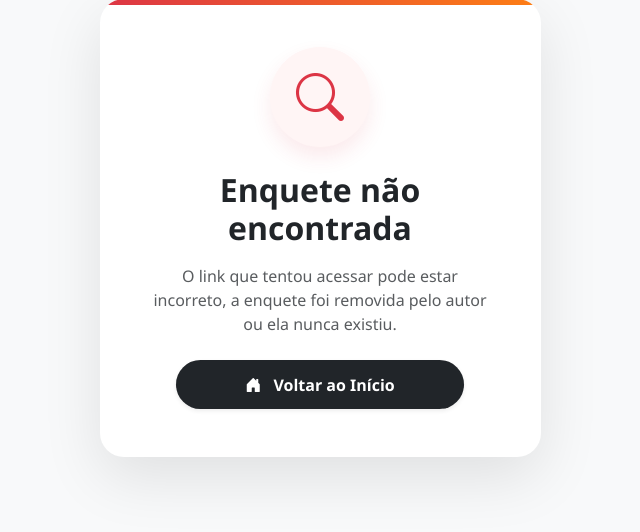
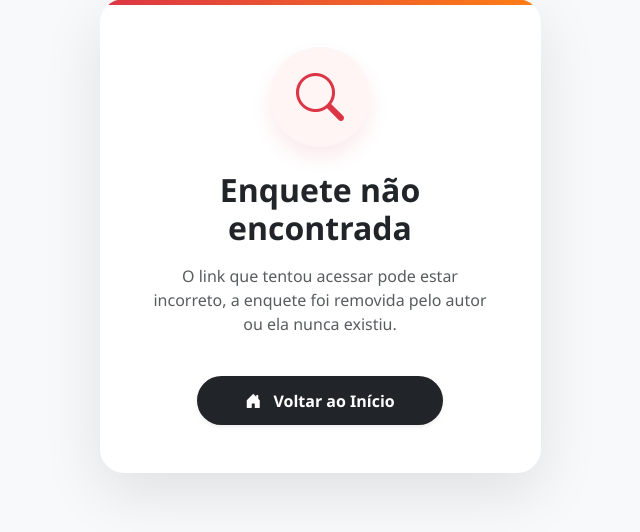
Before and after one commit to AprendendoLinux/enquetes, a FastAPI app: template app/templates/404.html in a window 1280 px wide. Shown: the part 121-653 px from the top of the page, without its empty margins (320-960 px from the left). Run offline with FastAPI, Linux system fonts and the light colour scheme; the template is opened without the code that fills it, so the values that code supplies are empty; parts of the project's set-up code (start-up, migrations or seed data) failed here and were passed over.

Commit message:
Alterado em 30/01/2026 às 12h:23m

```diff
--- a/app/templates/404.html
+++ b/app/templates/404.html
@@ -83,8 +83,8 @@
           O link que tentou acessar pode estar incorreto, a enquete foi removida pelo autor ou ela nunca existiu.
         </p>
 
-        <div class="d-grid gap-2 col-10 mx-auto">
-            <a href="/" class="btn btn-home shadow-sm">
+        <div class="mt-3">
+            <a href="/" class="btn btn-home shadow-sm px-5">
                 <i class="bi bi-house-door-fill me-2"></i> Voltar ao Início
             </a>
         </div>
```
